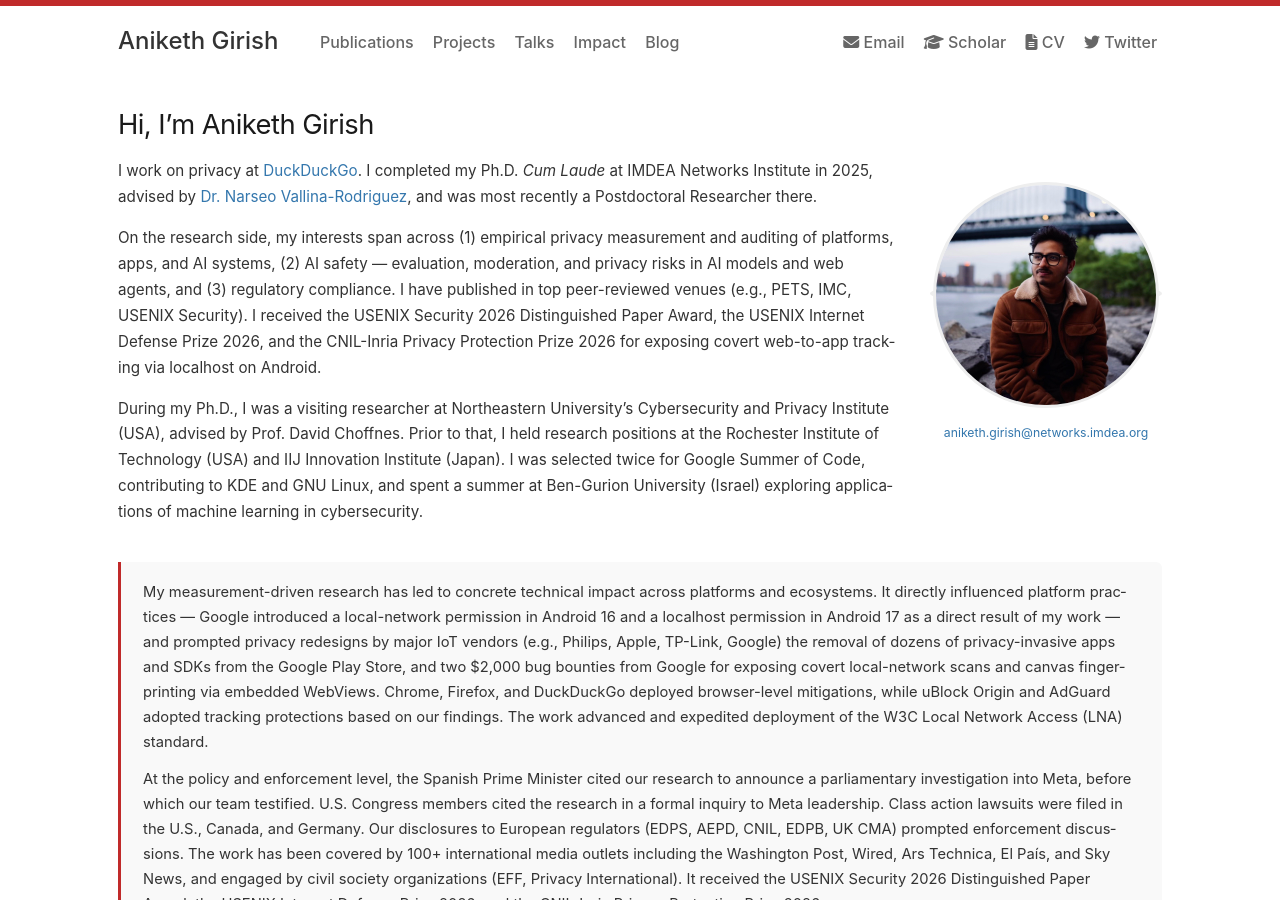
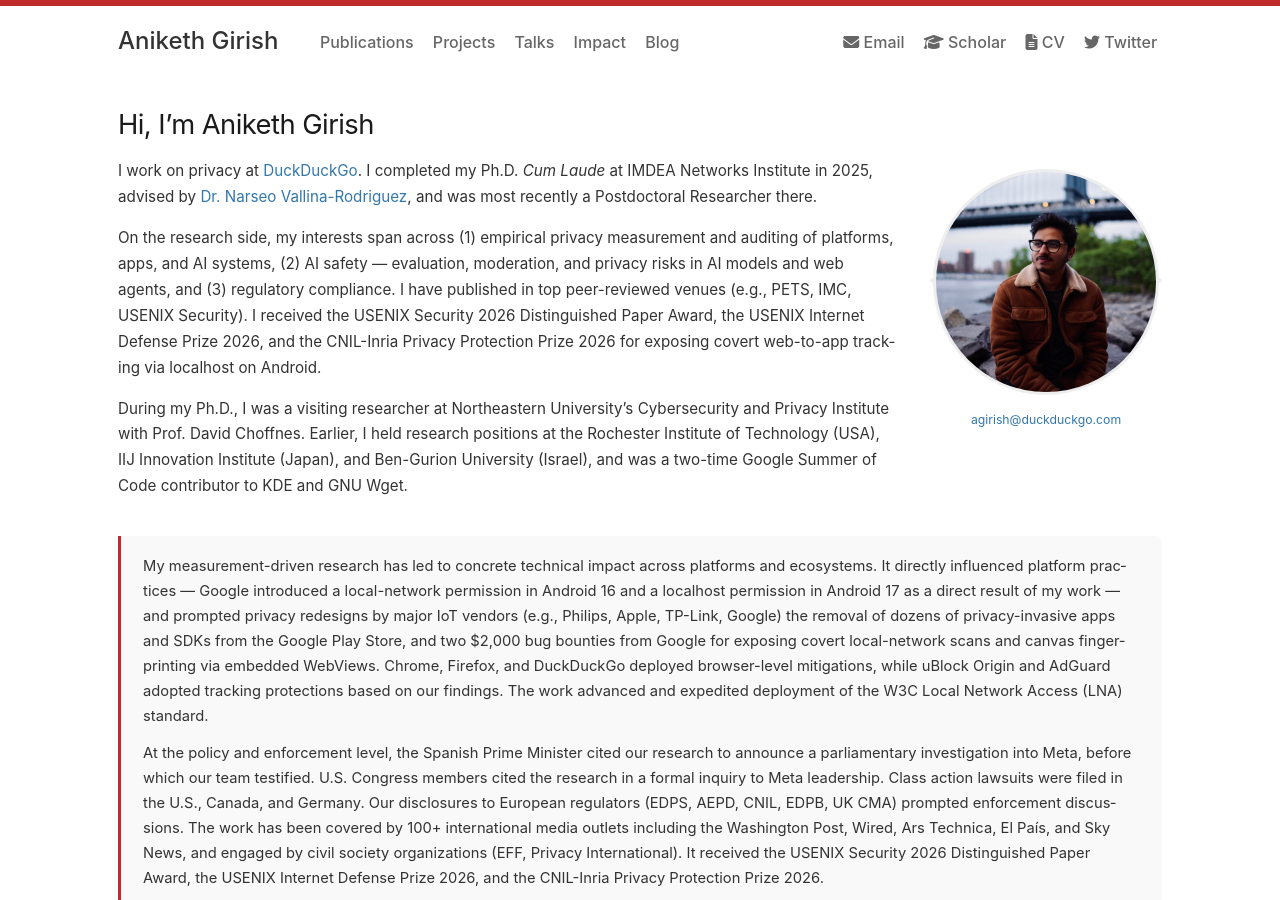
Before and after one commit to Aniketh01/aniketh01.github.io, a Jekyll site: the page built from index.md, in a window 1280 px wide and 900 px high. Built offline with Jekyll 4.4.1, drawn with Linux system fonts in a browser that asks for light colours; nearby versions of some CDN libraries; some of the changed text lies outside the part shown.

Commit message:
Update email to DuckDuckGo and refresh bio

```diff
--- a/_config.yml
+++ b/_config.yml
@@ -1,9 +1,9 @@
 # Site settings
 title: Aniketh Girish
-email: aniketh.girish@networks.imdea.org
+email: agirish@duckduckgo.com
 description: > # this means to ignore newlines until "baseurl:"
-  Aniketh Girish: Postdoc at IMDEA Networks Institute. Interested in the privacy and measurement of
-  IoT and mobile infrastructure.
+  Aniketh Girish: Works on privacy at DuckDuckGo. Researches privacy in mobile, web,
+  IoT, and AI systems through large-scale measurement.
 baseurl: "" # the subpath of your site, e.g. /blog
 url: "https://www.anikethgirish.in" # the base hostname & protocol for your site
 production_url: "https://www.anikethgirish.in"
--- a/_includes/header.html
+++ b/_includes/header.html
@@ -13,7 +13,7 @@
     <!-- <a href="{{ "/assets/Aniketh_CV.pdf" | relative_url }}">CV</a> -->
 
     <span class="external">
-      <a href="mailto:aniketh.girish@imdea.org"><i class="fa-solid fa-envelope" aria-hidden="true"></i> Email</a>
+      <a href="mailto:{{ site.email }}"><i class="fa-solid fa-envelope" aria-hidden="true"></i> Email</a>
       <a href="https://scholar.google.com/citations?hl=en&user=P0HzcmAAAAAJ"><i class="fa-solid fa-graduation-cap"></i> Scholar</a>
       <a href="{{ "/assets/Aniketh_CV.pdf" | relative_url }}"><i class="fa-solid fa-file-lines"></i> CV</a>
       <a href="https://twitter.com/__aniketh"><i class="fab fa-twitter"></i> Twitter</a>
--- a/index.md
+++ b/index.md
@@ -10,13 +10,13 @@ class: home
 
 # Hi, I'm Aniketh Girish
 
-<!-- <p class="hiring-note"><b>I'm open to full-time opportunities in the next 6~12 months, feel free to <a href="mailto:aniketh.girish@imdea.org">contact me</a> if you think I'd be a fit!</b></p> -->
+<!-- <p class="hiring-note"><b>I'm open to full-time opportunities in the next 6~12 months, feel free to <a href="mailto:agirish@duckduckgo.com">contact me</a> if you think I'd be a fit!</b></p> -->
 
 I work on privacy at [DuckDuckGo](https://duckduckgo.com/). I completed my Ph.D. *Cum Laude* at IMDEA Networks Institute in 2025, advised by [Dr. Narseo Vallina-Rodriguez](https://networks.imdea.org/team/imdea-networks-team/people/narseo-vallina-rodriguez/), and was most recently a Postdoctoral Researcher there.
 
 On the research side, my interests span across (1) empirical privacy measurement and auditing of platforms, apps, and AI systems, (2) AI safety — evaluation, moderation, and privacy risks in AI models and web agents, and (3) regulatory compliance. I have published in top peer-reviewed venues (e.g., PETS, IMC, USENIX Security). I received the USENIX Security 2026 Distinguished Paper Award, the USENIX Internet Defense Prize 2026, and the CNIL-Inria Privacy Protection Prize 2026 for exposing covert web-to-app tracking via localhost on Android. <!-- and the Best Poster Award at the TMA'22 Ph.D. school for my novel approach to IoT testing. -->
 
-During my Ph.D., I was a visiting researcher at Northeastern University's Cybersecurity and Privacy Institute (USA), advised by Prof. David Choffnes. Prior to that, I held research positions at the Rochester Institute of Technology (USA) and IIJ Innovation Institute (Japan). I was selected twice for Google Summer of Code, contributing to KDE and GNU Linux, and spent a summer at Ben-Gurion University (Israel) exploring applications of machine learning in cybersecurity.
+During my Ph.D., I was a visiting researcher at Northeastern University's Cybersecurity and Privacy Institute with Prof. David Choffnes. Earlier, I held research positions at the Rochester Institute of Technology (USA), IIJ Innovation Institute (Japan), and Ben-Gurion University (Israel), and was a two-time Google Summer of Code contributor to KDE and GNU Wget.
 
 </div>
 
```
Also changed, not shown: Gemfile.lock.
